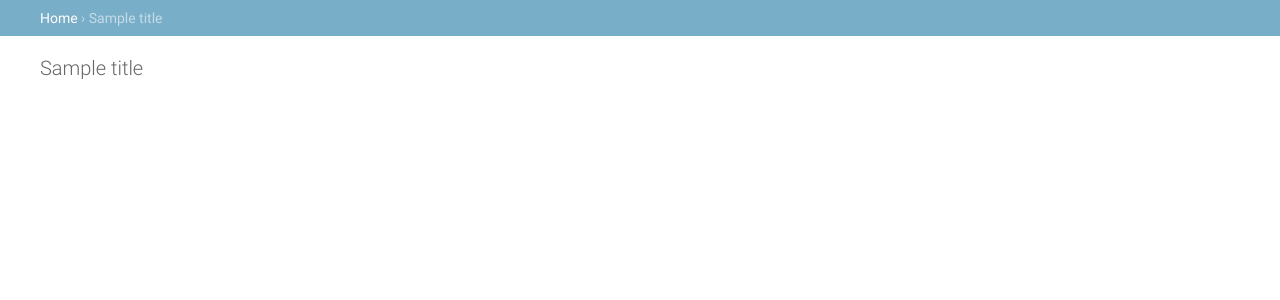
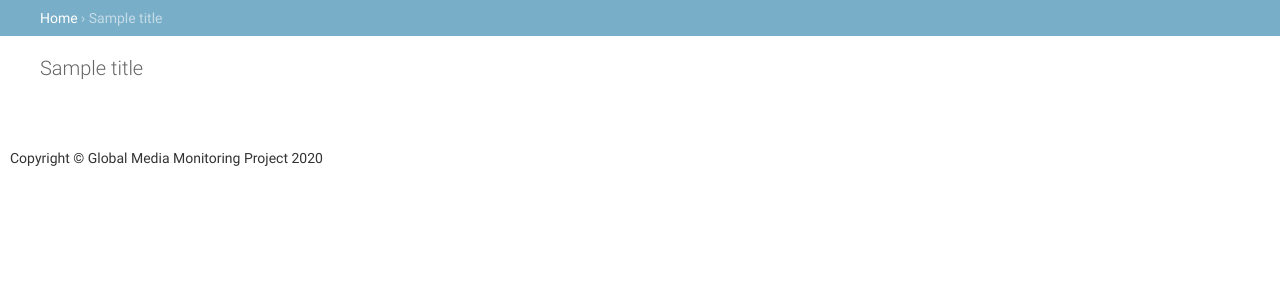
Before and after one commit to CodeForAfrica/gmmp, a Django app: template gmmp/templates/admin/base_site.html in a window 1280 px wide. Shown: the part 48-348 px from the top of the page. Run offline with Django 3.2, Linux system fonts and the light colour scheme; the template is opened without the code that fills it: most values are stand-ins (such as "Sample title", 1, 10 or a date in 2020); parts of the project's set-up code (start-up, migrations or seed data) failed here and were passed over.

Commit message:
Use main css + add initial footer

```diff
--- a/gmmp/templates/admin/base_site.html
+++ b/gmmp/templates/admin/base_site.html
@@ -1,5 +1,10 @@
 {% extends 'admin/base_site.html' %}
 {% load static i18n %}
+
+{% block extrastyle %}
+{{ block.super }}
+<link rel="stylesheet" type="text/css" href="{% static 'css/gmmp.css' %}" />
+{% endblock %}
 
 {% block extrahead %}
 {{super}}
@@ -17,3 +22,9 @@
 {% trans 'Welcome,' %}
 <strong>{{ user.monitor.country.code }} / {% firstof user.get_short_name user.get_username %}</strong>
 {% endblock %}
+
+{% block footer %}
+<footer id="footer" class="footer">
+    <p>Copyright © Global Media Monitoring Project 2020</p>
+</footer>
+{% endblock %}
```
